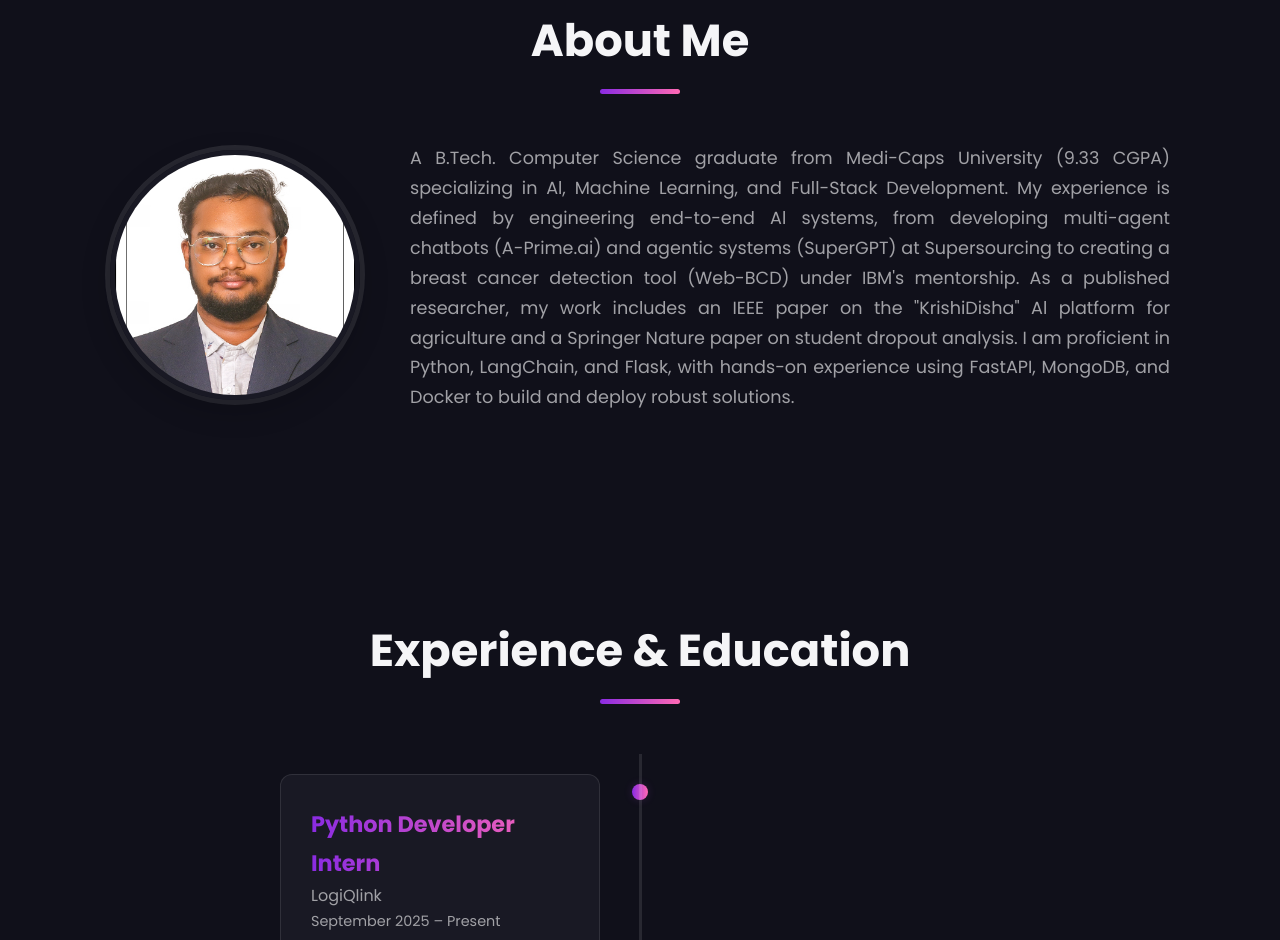
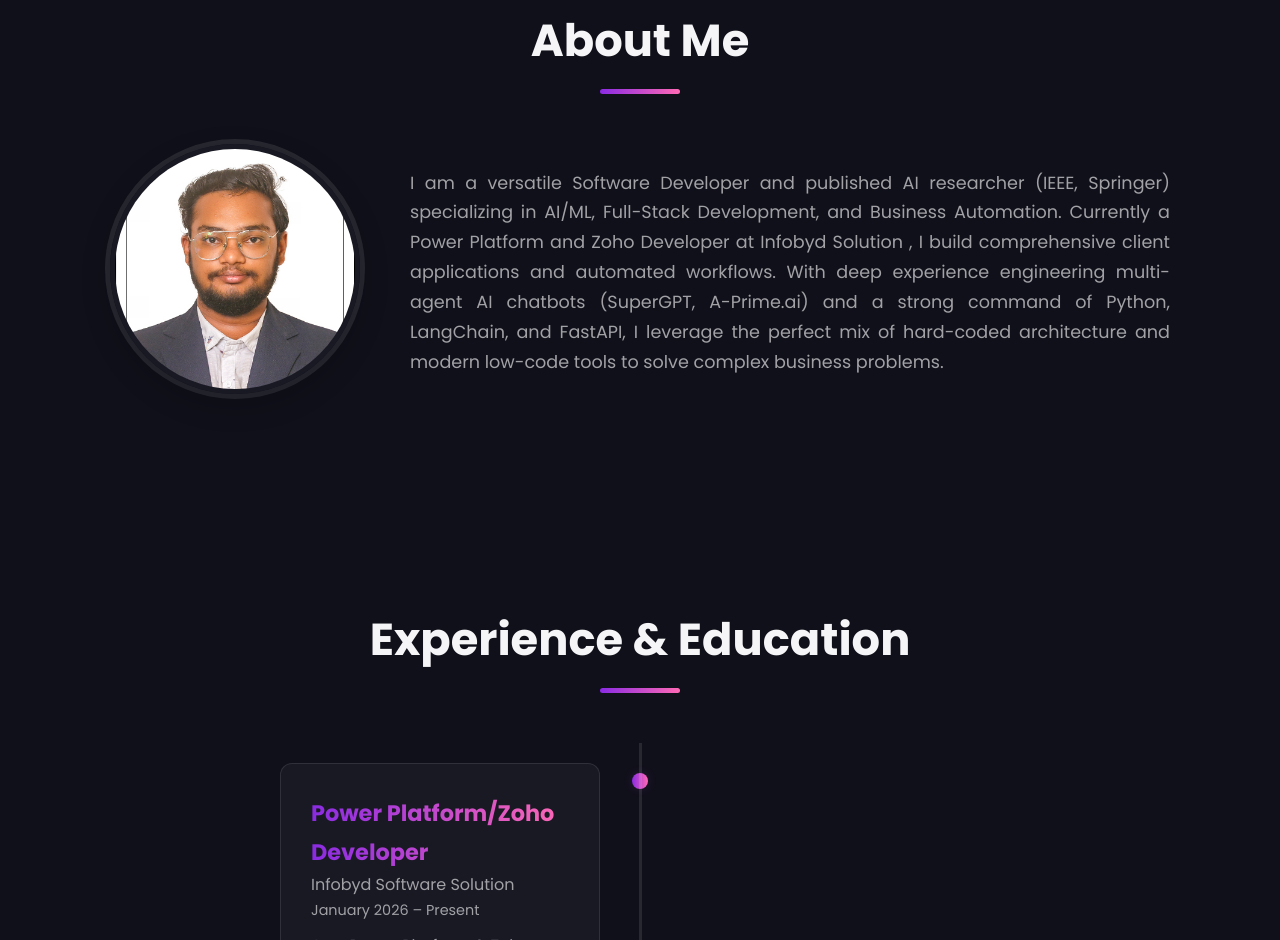
Before and after one commit to AbhishekChourasia29/resume.ai, a plain HTML site: page index.html in a window 1280 px wide. Shown: the part 897-1837 px from the top of the page. Drawn offline with nearby package versions, Linux system fonts and the light colour scheme; animation ran at ten frames a second.

Commit message:
Revise personal profile and experience section
Updated personal description and added current role details.

```diff
--- a/index.html
+++ b/index.html
@@ -113,17 +113,11 @@
             </div>
             <div class="about-text-container">
               <p class="about-text">
-                A B.Tech. Computer Science graduate from Medi-Caps University
-                (9.33 CGPA) specializing in Al, Machine Learning, and Full-Stack
-                Development. My experience is defined by engineering end-to-end
-                Al systems, from developing multi-agent chatbots (A-Prime.ai)
-                and agentic systems (SuperGPT) at Supersourcing to creating a
-                breast cancer detection tool (Web-BCD) under IBM's mentorship.
-                As a published researcher, my work includes an IEEE paper on the
-                "KrishiDisha" Al platform for agriculture and a Springer Nature
-                paper on student dropout analysis. I am proficient in Python,
-                LangChain, and Flask, with hands-on experience using FastAPI,
-                MongoDB, and Docker to build and deploy robust solutions.
+                I am a versatile Software Developer and published AI researcher (IEEE, Springer) specializing in AI/ML,
+                Full-Stack Development, and Business Automation. Currently a Power Platform and Zoho Developer at Infobyd
+                Solution , I build comprehensive client applications and automated workflows. With deep experience engineering
+                multi-agent AI chatbots (SuperGPT, A-Prime.ai) and a strong command of Python, LangChain, and FastAPI, I leverage
+                the perfect mix of hard-coded architecture and modern low-code tools to solve complex business problems.
               </p>
             </div>
           </div>
@@ -136,9 +130,23 @@
           <div class="timeline">
             <div class="timeline-item" data-aos="fade-up">
               <div class="timeline-content">
+                <h3>Power Platform/Zoho Developer</h3>
+                <p class="timeline-company">Infobyd Software Solution</p>
+                <span class="timeline-date">January 2026 – Present</span>
+                <p>
+                  As a Power Platform & Zoho Developer at Infobyd Solution, I architect and deploy enterprise automation systems.
+                  I built a dynamic "hot desking" Seat Reservation app using Power Apps and Dataverse, an automated Equipment Request
+                  portal with multi-tier managerial approvals, and a secure Employee Onboarding system governed by strict role-based
+                  access controls (RBAC). Additionally, I design interactive Power BI dashboards and configure custom Zoho CRM/Creator
+                  blueprints to streamline complex B2B/B2C client workflows.
+
+                </p>
+              </div>
+            <div class="timeline-item" data-aos="fade-up">
+              <div class="timeline-content">
                 <h3>Python Developer Intern</h3>
                 <p class="timeline-company">LogiQlink</p>
-                <span class="timeline-date">September 2025 – Present</span>
+                <span class="timeline-date">September 2025 – December 2025</span>
                 <p>
                   As a Python Developer Intern at LogiQlink, I focused on R&D for the AutoSlot and TradeAstra platforms.
                   I researched and proposed a scalable B2B authentication architecture for AutoSlot, recommending a shift
```
